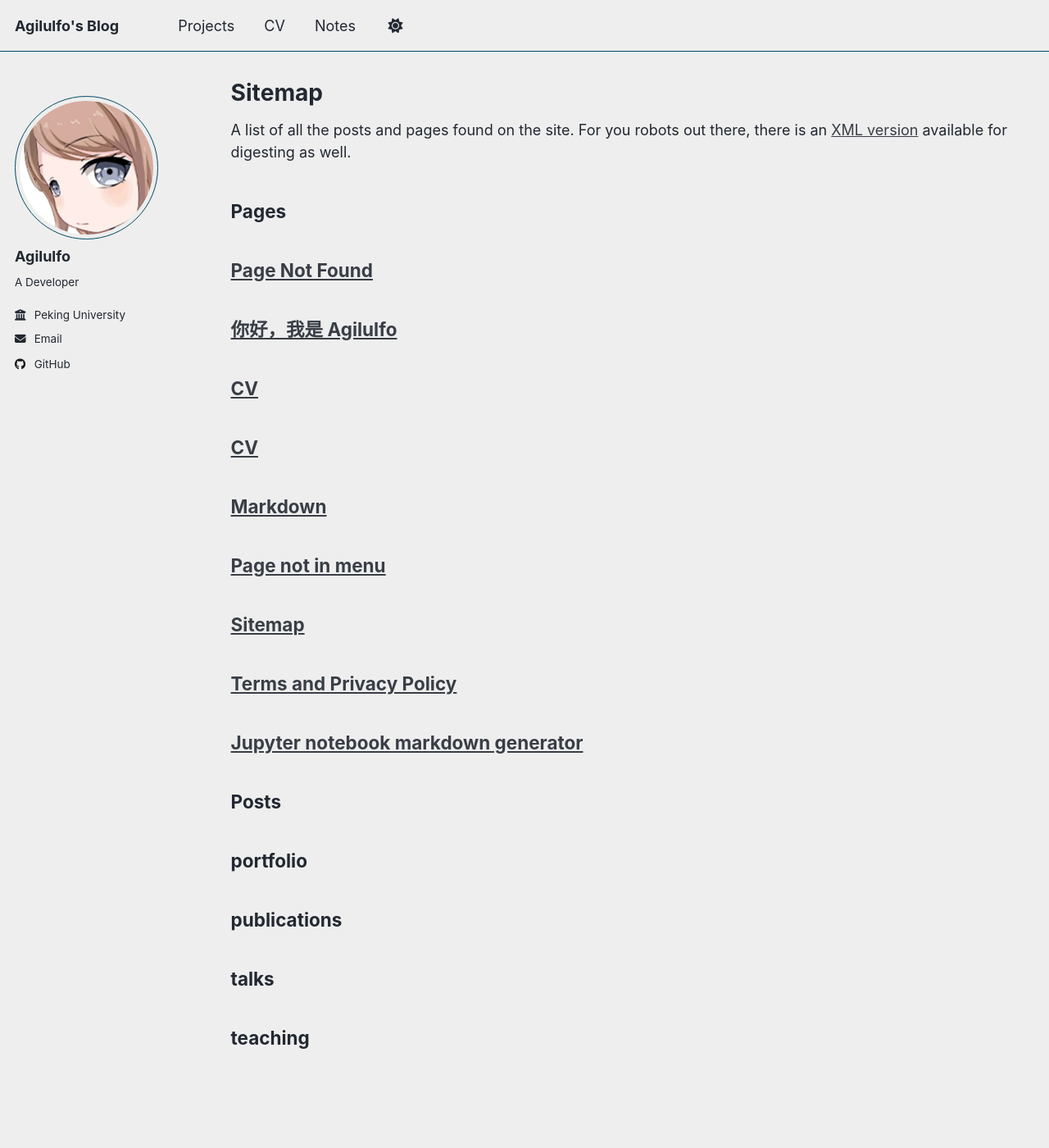
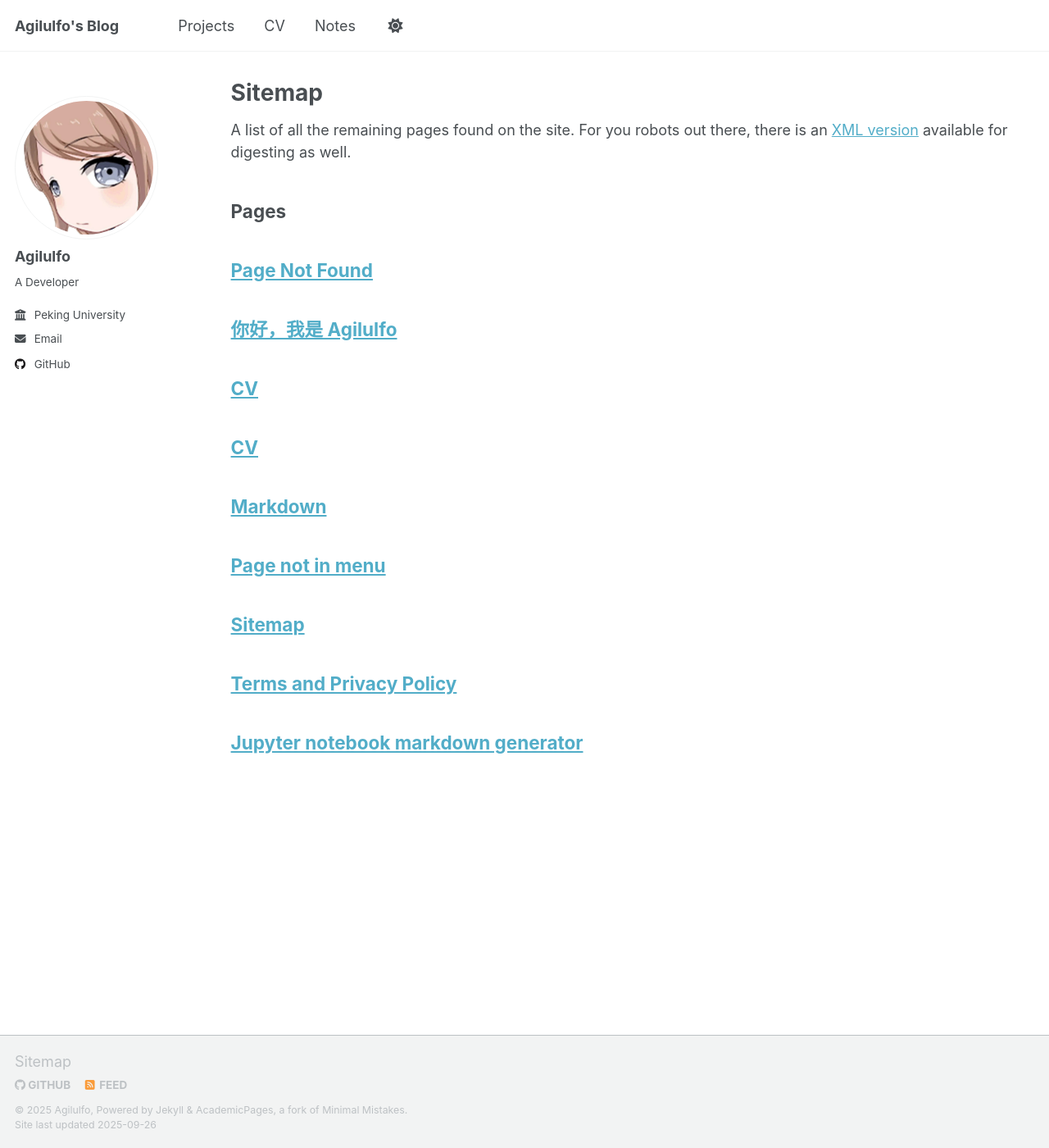
Before and after one commit to AgilulfoMalaspina/agilulfomalaspina.github.io, a Jekyll site: the page built from _pages/sitemap.md, in a window 1280 px wide and 1400 px high. Shown: the whole window at 82% size. Built offline with Jekyll 4.4.1, drawn with Linux system fonts in a browser that asks for light colours; a script that is not in the unit is left out.

Commit message:
change sitemap.md to clear unwanted sector

```diff
--- a/_config.yml
+++ b/_config.yml
@@ -8,7 +8,7 @@
 
 # Basic Site Settings
 locale                   : "CN"
-site_theme               : "air" # Currently available options are "default", "air"
+site_theme               : "default" # Currently available options are "default", "air"
 title                    : "Agilulfo's Blog"
 title_separator          : " "
 name                     : &name "Agilulfo"
--- a/_pages/sitemap.md
+++ b/_pages/sitemap.md
@@ -7,22 +7,18 @@ author_profile: true
 
 {% include base_path %}
 
-A list of all the posts and pages found on the site. For you robots out there, there is an [XML version]({{ base_path }}/sitemap.xml) available for digesting as well.
+A list of all the remaining pages found on the site. For you robots out there, there is an [XML version]({{ base_path }}/sitemap.xml) available for digesting as well.
 
 <h2>Pages</h2>
 {% for post in site.pages %}
   {% include archive-single.html %}
 {% endfor %}
 
-<h2>Posts</h2>
-{% for post in site.posts %}
-  {% include archive-single.html %}
-{% endfor %}
-
+{% assign skip_collections = "posts|portfolio|publications|talks|teaching" | split: "|" %}
 {% capture written_label %}'None'{% endcapture %}
 
 {% for collection in site.collections %}
-{% unless collection.output == false or collection.label == "posts" %}
+{% unless collection.output == false or skip_collections contains collection.label %}
   {% capture label %}{{ collection.label }}{% endcapture %}
   {% if label != written_label %}
   <h2>{{ label }}</h2>
@@ -30,7 +26,7 @@ A list of all the posts and pages found on the site. For you robots out there, t
   {% endif %}
 {% endunless %}
 {% for post in collection.docs %}
-  {% unless collection.output == false or collection.label == "posts" %}
+  {% unless collection.output == false or skip_collections contains collection.label %}
   {% include archive-single.html %}
   {% endunless %}
 {% endfor %}
```
